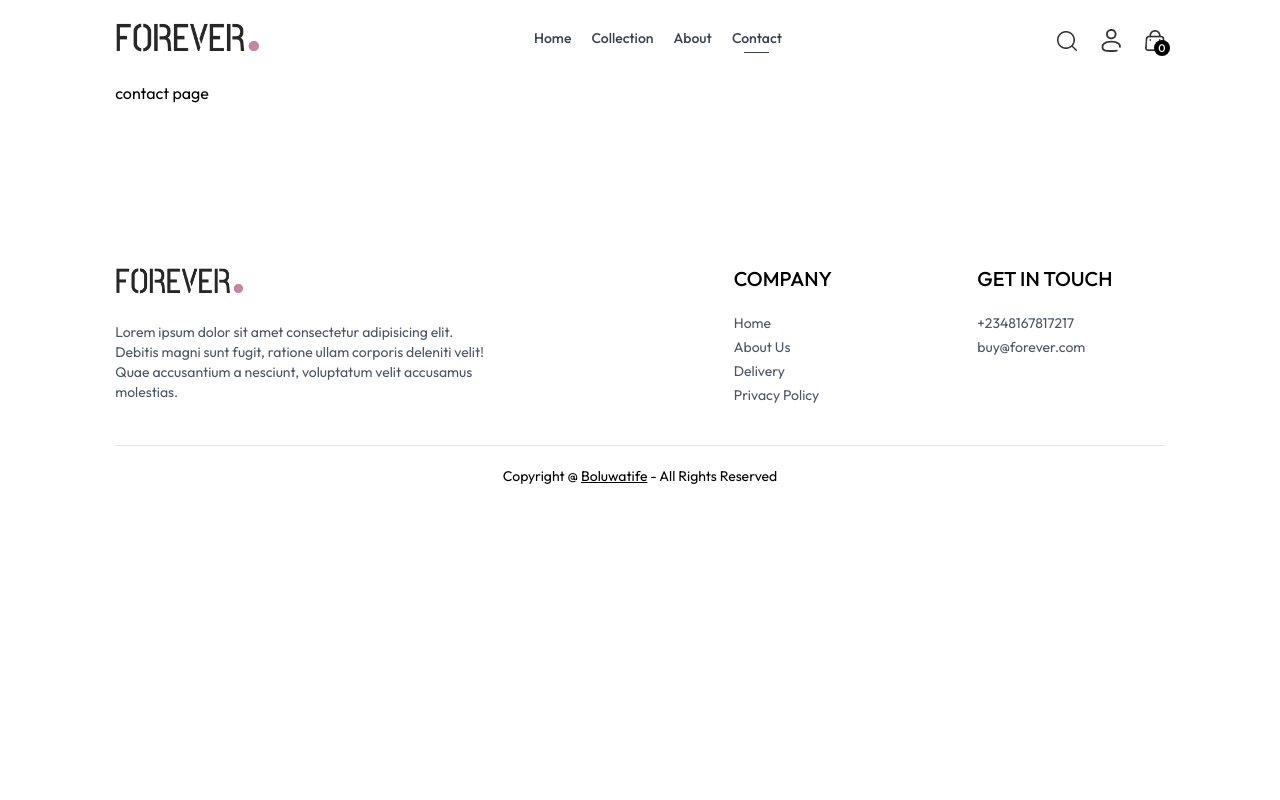
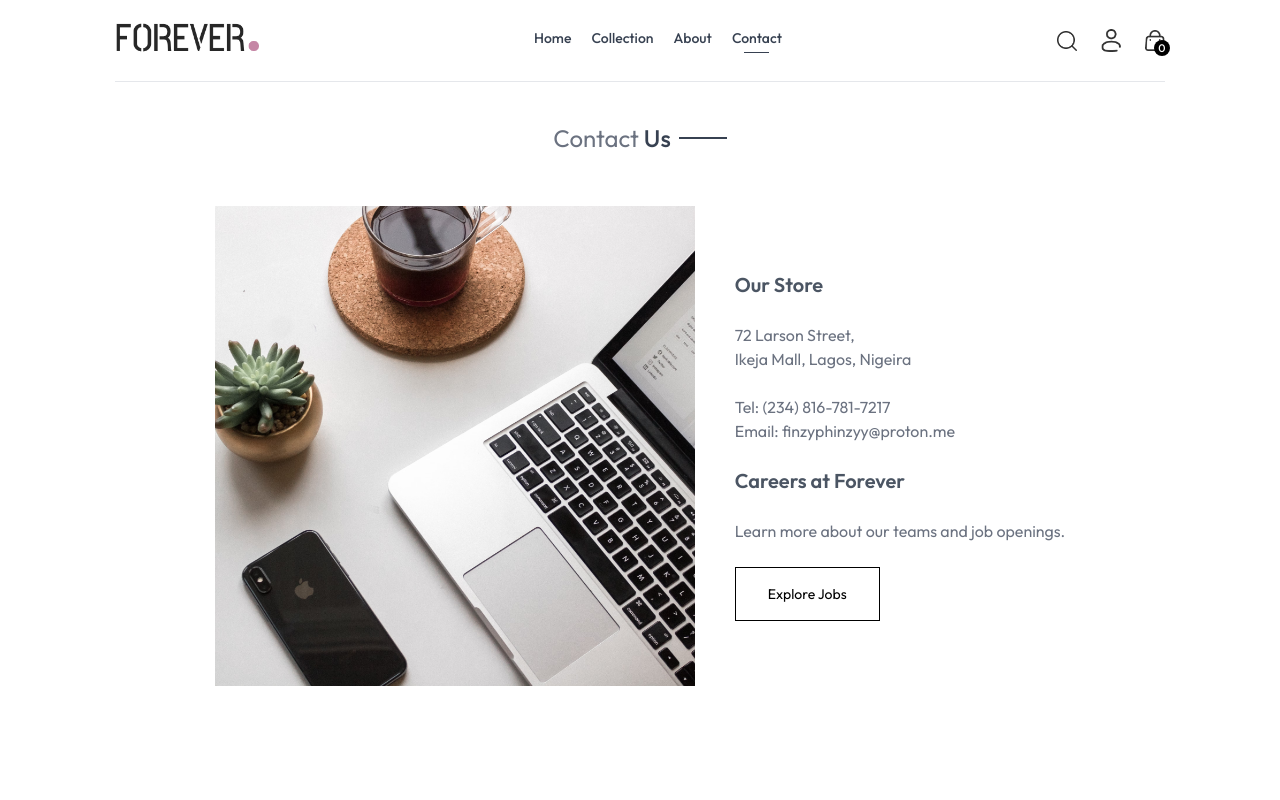
Before and after one commit to FinzyPHINZY/forever-frontend, a React (Vite) app: page /contact in a window 1280 px wide. Shown: the top 800 px of the page. Built offline with nearby package versions, Linux system fonts and the light colour scheme.

Commit message:
feat: Implemented Contact Page Component

```diff
--- a/src/pages/Contact.jsx
+++ b/src/pages/Contact.jsx
@@ -1,5 +1,44 @@
+import { assets } from '../assets/frontend_assets/assets';
+import Newsletter from '../components/Newsletter';
+import Title from '../components/Title';
+
 const Contact = () => {
-  return <div>contact page</div>;
+  return (
+    <div>
+      <div className="text-center text-2xl pt-10 border-t">
+        <Title text1="Contact" text2="Us" />
+      </div>
+      <div className="my-10 flex flex-col justify-center md:flex-row gap-10 mb-28">
+        <img
+          src={assets.contact_img}
+          alt=""
+          className="w-full md:max-w-[480px]"
+        />
+        <div className="flex flex-col justify-center items-start gap-6">
+          <p className="font-semibold text-xl text-gray-600">Our Store</p>
+          <p className="text-gray-500">
+            72 Larson Street, <br />
+            Ikeja Mall, Lagos, Nigeira
+          </p>
+          <p className="text-gray-500">
+            Tel: (234) 816-781-7217 <br />
+            Email: finzyphinzyy@proton.me
+          </p>
+          <p className="font-semibold text-xl text-gray-600">
+            Careers at Forever
+          </p>
+          <p className="text-gray-500">
+            Learn more about our teams and job openings.
+          </p>
+          <button className="border border-black px-8 py-4 text-sm hover:bg-black hover:text-white transition-all duration-500">
+            Explore Jobs
+          </button>
+        </div>
+      </div>
+
+      <Newsletter />
+    </div>
+  );
 };
 
 export default Contact;
```
